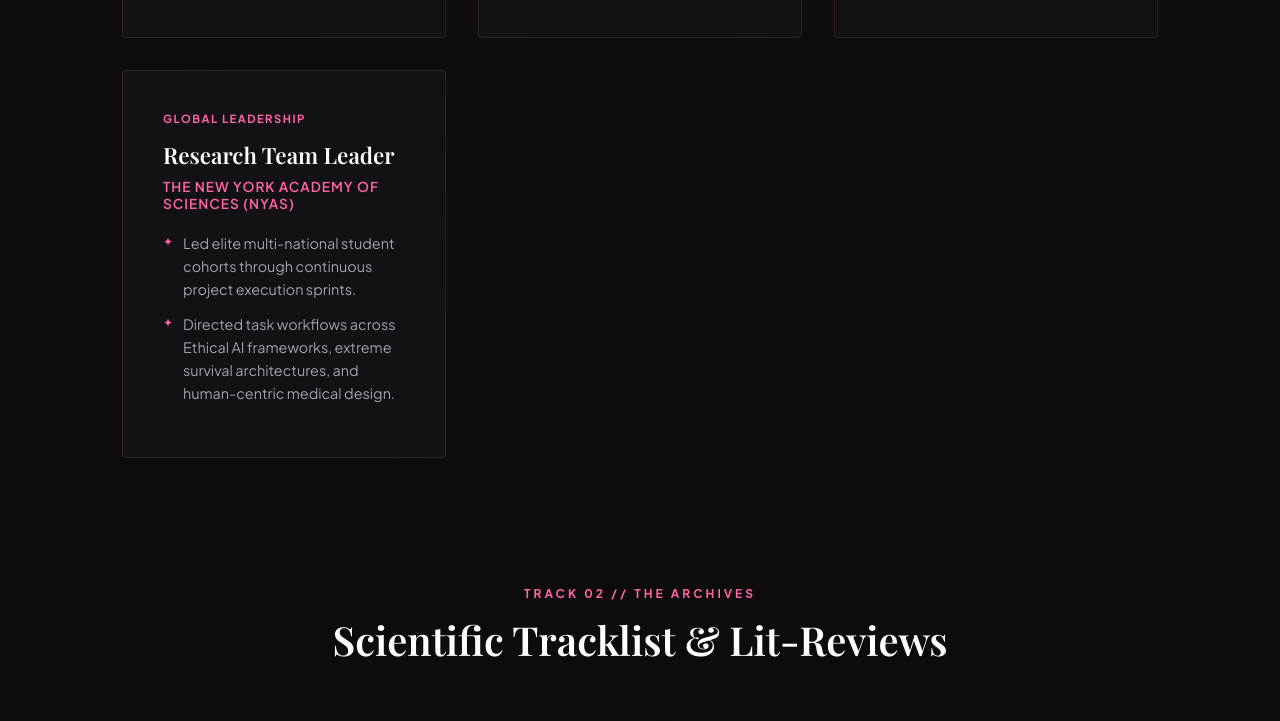
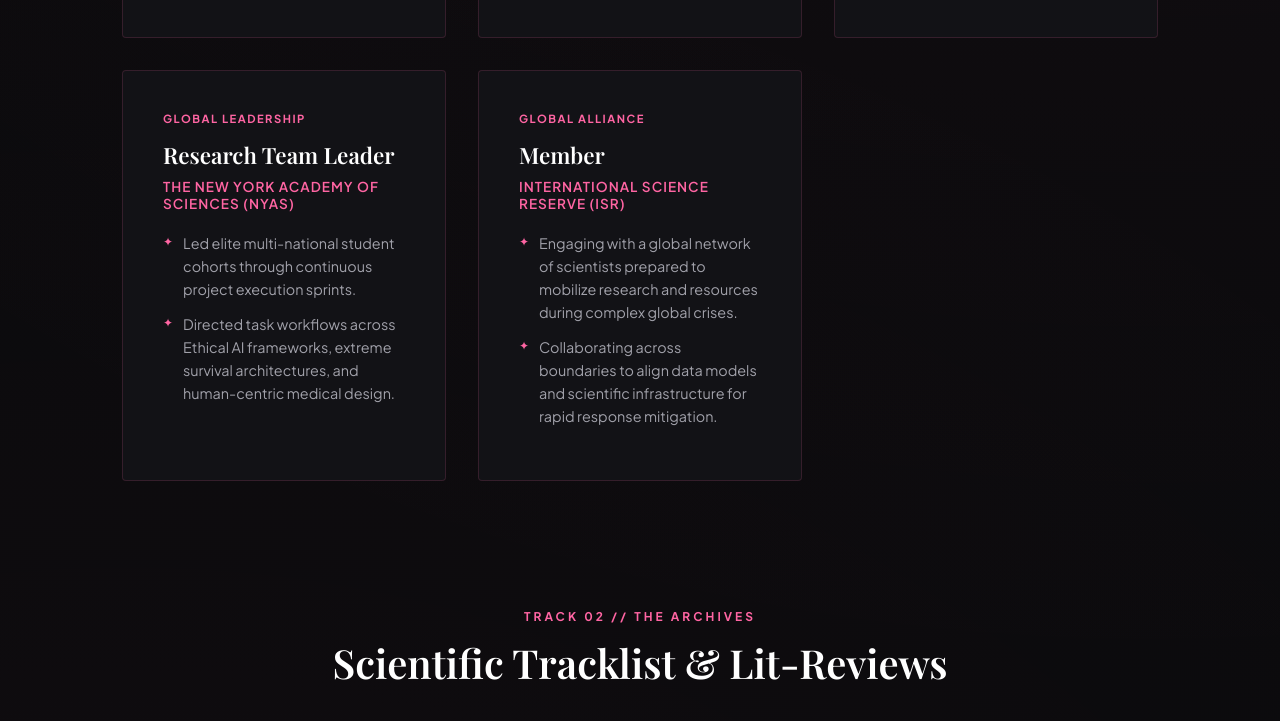
Before and after one commit to kskanika/Portfolio, a plain HTML site: page index.html in a window 1280 px wide. Shown: the part 2007-2728 px from the top of the page. Drawn offline with nearby package versions, Linux system fonts and the light colour scheme; a web font is replaced by a local one.

Commit message:
Update index.html

```diff
--- a/index.html
+++ b/index.html
@@ -303,7 +303,6 @@
             font-size: 0.75rem;
         }
 
-        /* Interest Elements Layout */
         .interests-grid {
             display: grid;
             grid-template-columns: repeat(auto-fit, minmax(220px, 1fr));
@@ -338,7 +337,6 @@
             letter-spacing: 0.5px;
         }
 
-        /* Sci-Bites Empty State Structure */
         .blog-box {
             background: var(--bp-dark-gray);
             border: 1px solid var(--border-pink);
@@ -493,7 +491,7 @@
             </div>
         </section>
 
-        <!-- New Interests & Passions Section -->
+        <!-- Interests & Passions Section -->
         <section id="interests">
             <div class="sec-header">
                 <span class="sec-label">The Blueprint // Focus Elements</span>
@@ -591,6 +589,19 @@
                         </ul>
                     </div>
                 </div>
+
+                <!-- Added International Science Reserve -->
+                <div class="pink-card">
+                    <div>
+                        <span class="card-date">GLOBAL ALLIANCE</span>
+                        <h3 class="card-heading">Member</h3>
+                        <div class="card-subheading">International Science Reserve (ISR)</div>
+                        <ul class="card-bullets">
+                            <li>Engaging with a global network of scientists prepared to mobilize research and resources during complex global crises.</li>
+                            <li>Collaborating across boundaries to align data models and scientific infrastructure for rapid response mitigation.</li>
+                        </ul>
+                    </div>
+                </div>
             </div>
         </section>
 
@@ -669,7 +680,6 @@
                     <button class="tab-btn" onclick="switchBPMedia(event, 'bp-three')">Track 03</button>
                 </div>
 
-                <!-- Placeholder 1 -->
                 <div id="bp-one" class="blog-content-item active">
                     <span class="coming-soon-badge">Track Coming Soon</span>
                     <h3 class="blog-title">Data Architectures in Computational Biology</h3>
@@ -678,7 +688,6 @@
                     </p>
                 </div>
 
-                <!-- Placeholder 2 -->
                 <div id="bp-two" class="blog-content-item">
                     <span class="coming-soon-badge">Track Coming Soon</span>
                     <h3 class="blog-title">Astro-Biomedical Convergence Models</h3>
@@ -687,7 +696,6 @@
                     </p>
                 </div>
 
-                <!-- Placeholder 3 -->
                 <div id="bp-three" class="blog-content-item">
                     <span class="coming-soon-badge">Track Coming Soon</span>
                     <h3 class="blog-title">The Creative Paradigm in Technical Writing</h3>
@@ -701,7 +709,7 @@
     </div>
 
     <footer>
-        ✦ STAGE CONFLICT ENGINE v3.0 // KANIKA SHARMA © 2026 // STAY PINK ✦
+        ✦ STAGE CONFLICT ENGINE v3.1 // KANIKA SHARMA © 2026 // STAY PINK ✦
     </footer>
 
     <script>
```
